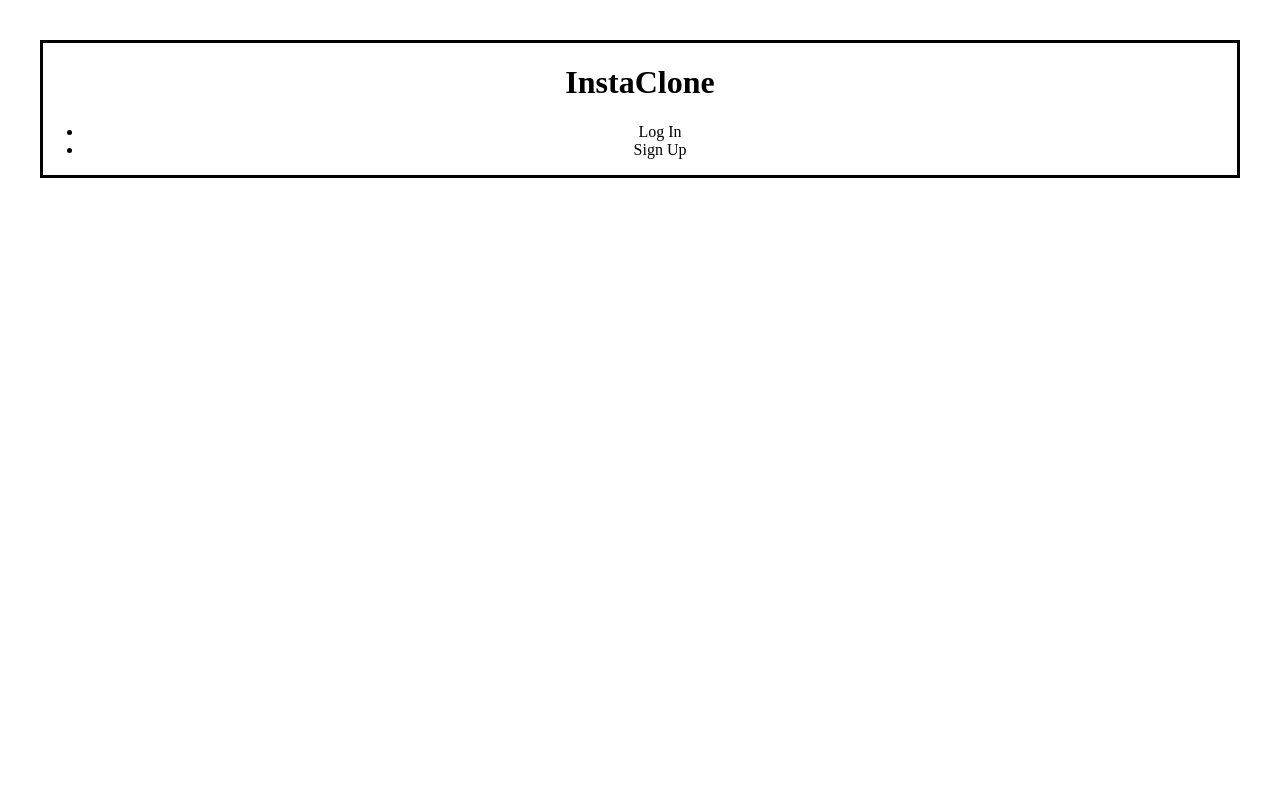
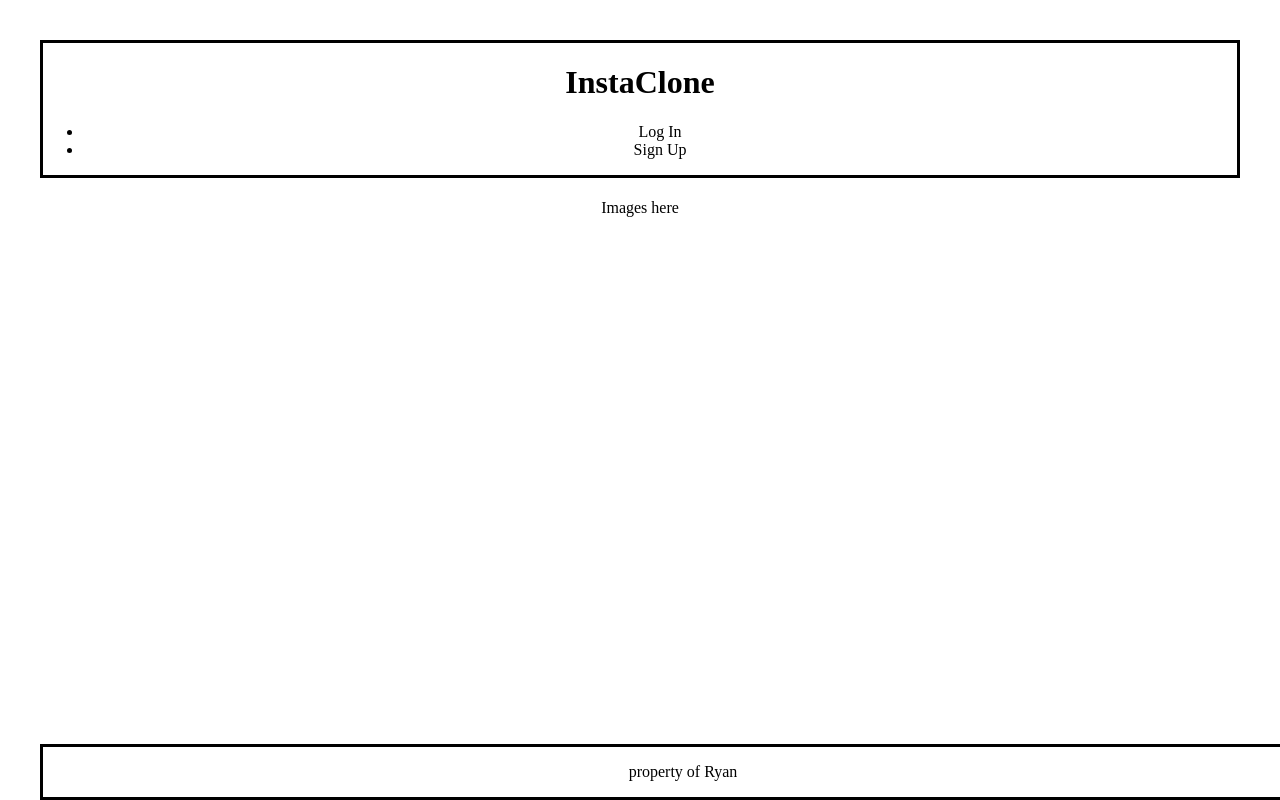
Before and after one commit to LastGreenseer/M55_instaclone_FE, a React (Vite) app: page / in a window 1280 px wide. Built offline with nearby package versions, Linux system fonts and the light colour scheme.

Commit message:
chore: basic footer and container to hold images

```diff
--- a/src/App.jsx
+++ b/src/App.jsx
@@ -1,11 +1,16 @@
 import "./App.css";
 import Header from "./components/header"
+import Footer from "./components/footer";
+import ImageContainer from "./components/imageContainer";
 
 function App() {
   return (
     <>
       <Header />
       <h1>{import.meta.env.VITE_COOL_TEST}</h1>
+
+      <ImageContainer />
+      <Footer />
     </>
   );
 }
--- /dev/null
+++ b/src/components/footer.jsx
@@ -0,0 +1,11 @@
+import React from "react";
+
+const Footer = () => {
+  return (
+    <footer>
+      <p>property of Ryan</p>
+    </footer>
+  );
+};
+
+export default Footer;
--- /dev/null
+++ b/src/components/imageContainer.jsx
@@ -0,0 +1,11 @@
+import React from "react";
+
+const ImageContainer = () => {
+    return(
+        <div>
+            <p>Images here</p>
+        </div>
+    )
+}
+
+export default ImageContainer
--- a/src/index.css
+++ b/src/index.css
@@ -1,4 +1,15 @@
 header {
   justify-content: center;
+  text-align: center;
   border: solid black;
+  top: 0;
 }
+
+footer {
+  justify-content: center;
+  text-align: center;
+  border: solid black;
+  width: 100%;
+  position: fixed;
+  bottom: 0;
+}
```
Also changed, not shown: src/components/header.jsx (+4 -4 lines).
